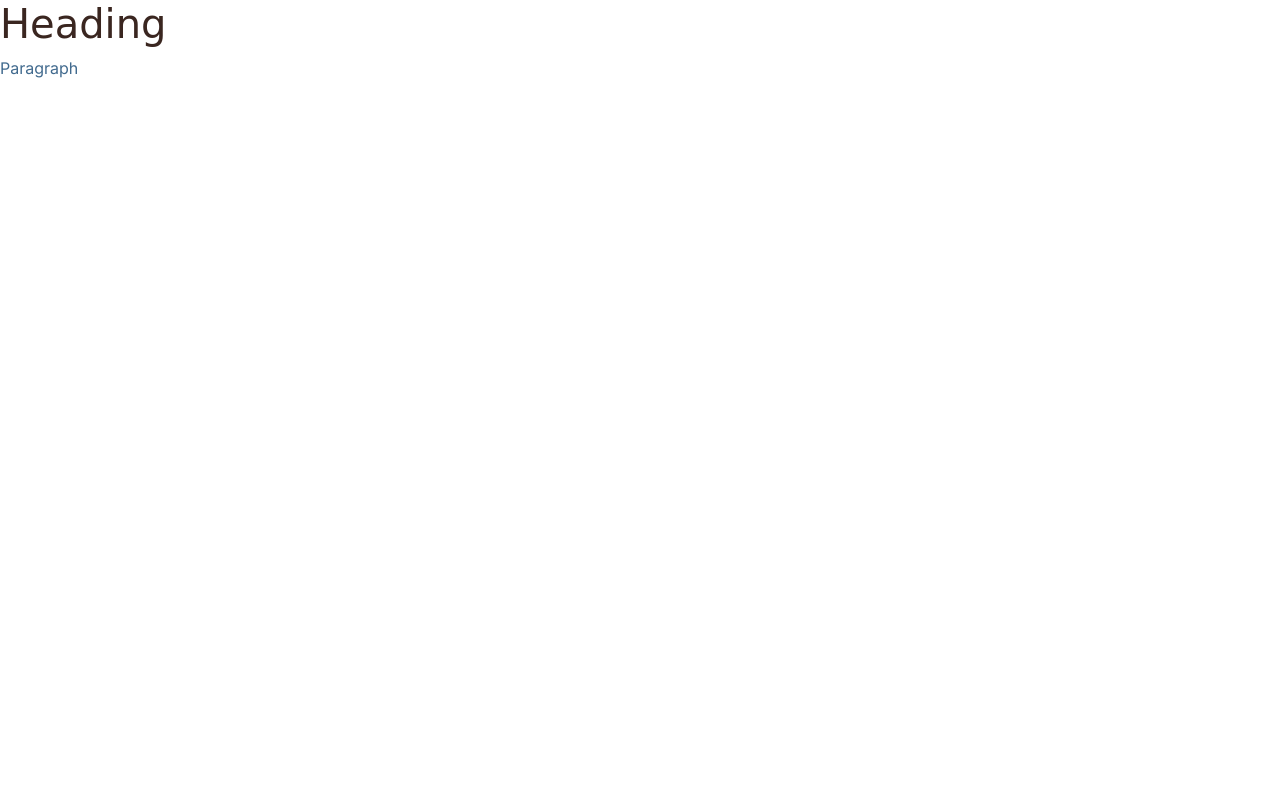
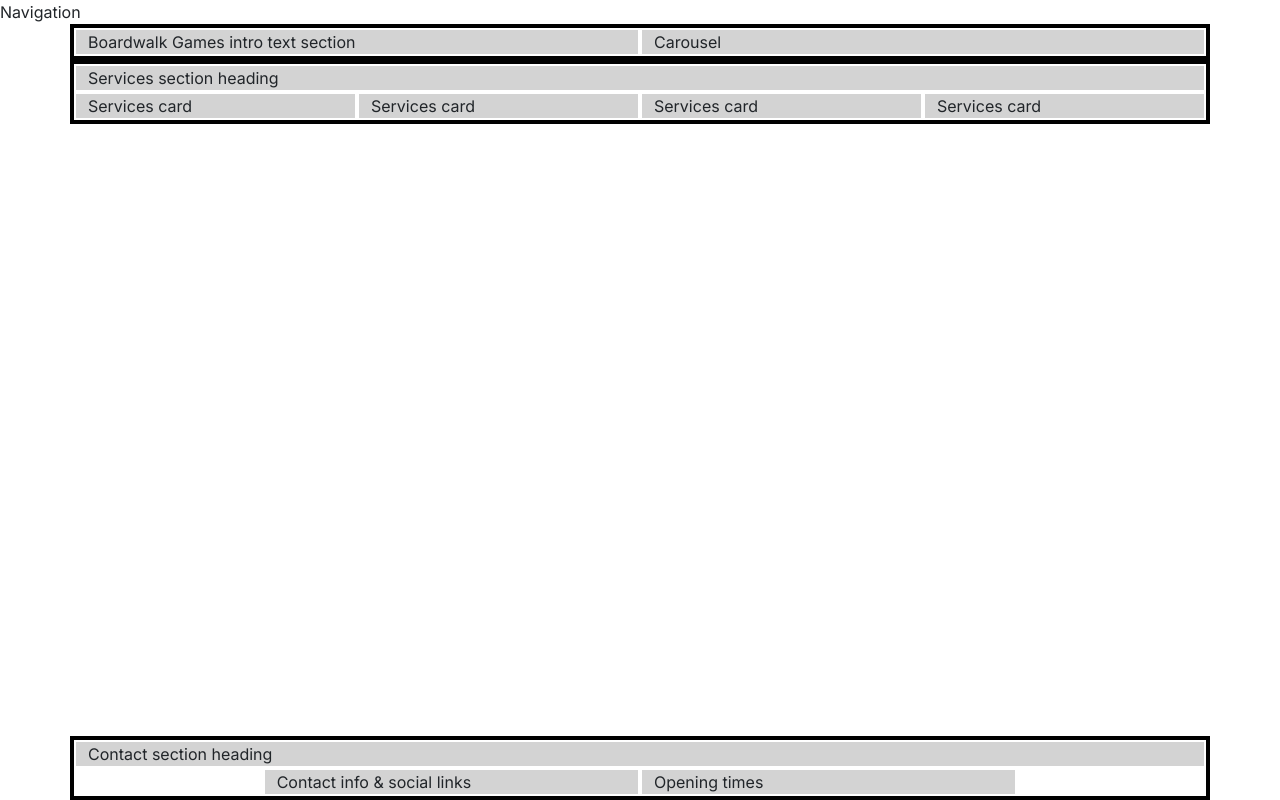
Before and after one commit to BDen32/boardwalk-games, a plain HTML site: page index.html in a window 1280 px wide. Drawn offline with nearby package versions, Linux system fonts and the light colour scheme; a web font is replaced by a local one.

Commit message:
Add homepage boilerplate

```diff
--- a/assets/css/style.css
+++ b/assets/css/style.css
@@ -26,3 +26,17 @@
 .sub-heading-color {
     color: var(--highlight-color)
 }
+
+/*Navigation*/
+
+/*Temporary CSS structure*/
+
+.container,
+.row {
+    border: 2px solid black;
+}
+
+.col-12 {
+    border: 2px solid white;
+    background-color: lightgray;
+}
--- a/index.html
+++ b/index.html
@@ -4,24 +4,69 @@
 <head>
     <meta charset="UTF-8">
     <meta name="viewport" content="width=device-width, initial-scale=1.0">
-    <title>Document</title>
+    <meta name="description"
+        content="Boardwalk Games, your ultimate gaming retreat!  Perfect for casual gamers, enthusiasts, and student gatherings.  Visit us for your next adventure in board gaming.">
+    <title>Boardwalk Games | Home</title>
+
+    <!-- favicons generated by favicon.io -->
+    <link rel="apple-touch-icon" sizes="180x180" href="assets/images/apple-touch-icon.png">
+    <link rel="icon" type="image/png" sizes="32x32" href="assets/images/favicon-32x32.png">
+    <link rel="icon" type="image/png" sizes="16x16" href="assets/images/favicon-16x16.png">
+
 
     <!-- Bootstrap 5 CSS -->
     <link href="https://cdn.jsdelivr.net/npm/bootstrap@5.3.3/dist/css/bootstrap.min.css" rel="stylesheet"
         integrity="sha384-QWTKZyjpPEjISv5WaRU9OFeRpok6YctnYmDr5pNlyT2bRjXh0JMhjY6hW+ALEwIH" crossorigin="anonymous">
 
-    <!-- custom CSS -->
+    <!-- Custom CSS -->
     <link rel="stylesheet" href="assets/css/style.css">
 </head>
 
-<body>
-    <h1>Heading</h1>
-    <p class="sub-heading-color">Paragraph</p>
+<!-- Classes on body set to work with mt-auto on footer to ensure it always stays at the bottom of the page -->
+<body class="d-flex flex-column min-vh-100">
+    <!-- Navigation -->
+    <div>Navigation</div>
+
+    <!-- Header with carousel -->
+    <header class="container">
+        <div class="row">
+            <div class="col-12 col-xl-6">Boardwalk Games intro text section</div>
+            <div class="col-12 col-xl-6">Carousel</div>
+        </div>
+    </header>
+
+    <!-- main element to hold all key sections of the home page. It is not part of the grid structure -->
+    <main>
+        <!-- Services section -->
+        <section class="container">
+            <div class="row">
+                <div class="col-12">Services section heading</div>
+                <div class="col-12 col-md-6 col-xl-3">Services card</div>
+                <div class="col-12 col-md-6 col-xl-3">Services card</div>
+                <div class="col-12 col-md-6 col-xl-3">Services card</div>
+                <div class="col-12 col-md-6 col-xl-3">Services card</div>
+            </div>
+        </section>
+    </main>
+
+    <!-- Footer / contact section -->
+    <!-- mt-auto added to push footer to the bottom of the page -->
+    <footer class="mt-auto">
+        <div class="container">
+            <div class="row justify-content-center">
+                <div class="col-12">Contact section heading</div>
+                <!-- Contact info -->
+                <div class="col-12 col-md-6 col-xl-4">Contact info & social links</div>
+                <!-- Opening times -->
+                <div class="col-12 col-md-6 col-xl-4">Opening times</div>
+            </div>
+        </div>
+    </footer>
 
     <!-- Bootstrap JS -->
     <script src="https://cdn.jsdelivr.net/npm/bootstrap@5.3.3/dist/js/bootstrap.bundle.min.js"
         integrity="sha384-YvpcrYf0tY3lHB60NNkmXc5s9fDVZLESaAA55NDzOxhy9GkcIdslK1eN7N6jIeHz" crossorigin="anonymous">
-    </script>
+        </script>
 
     <!-- Font Awesome kit -->
     <script src="https://kit.fontawesome.com/aa9af45995.js" crossorigin="anonymous"></script>
```
